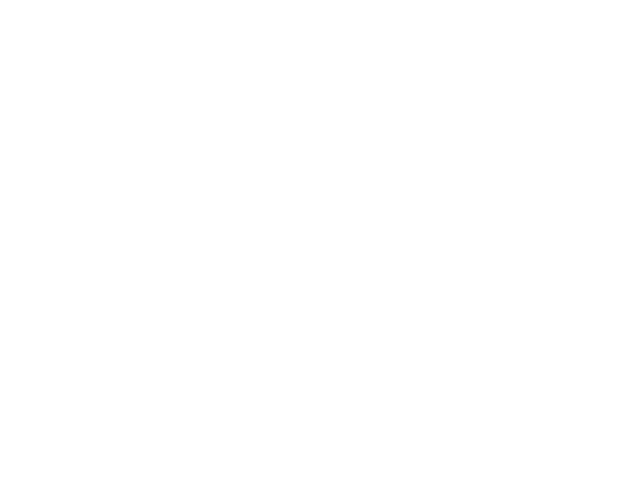
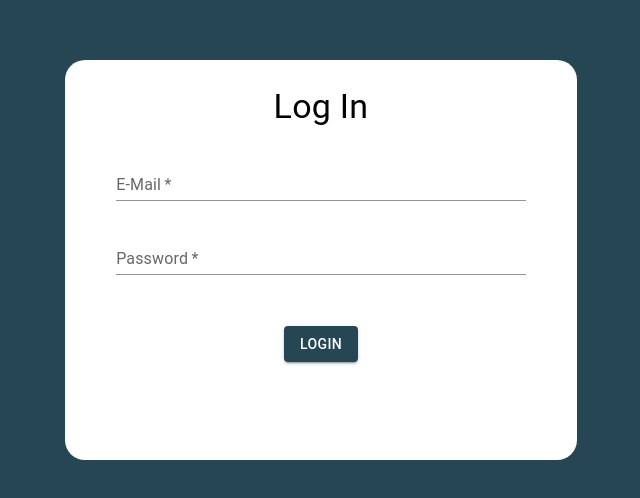
Before and after one commit to Jacobsmi/LoginSystem, a React (Create React App) app in the folder client/: page /login in a window 1280 px wide. Shown: the part 140-638 px from the top of the page, without its empty margins (319-959 px from the left). Built offline with nearby package versions, Linux system fonts and the light colour scheme.

Commit message:
Created basic login page. still need API call

```diff
--- a/client/src/App.js
+++ b/client/src/App.js
@@ -3,6 +3,7 @@ import Landing from './Landing/Landing';
 import { createTheme, ThemeProvider } from '@mui/material/styles';
 import Signup from "./Signup/Signup";
 import Homepage from "./Homepage/Homepage";
+import Login from "./Login/Login";
 
 export default function App() {
   const theme = createTheme({
@@ -25,9 +26,12 @@ export default function App() {
       <div className="App">
         <BrowserRouter>
           <Switch>
-            <Switch path="/home">
+            <Route path="/login">
+              <Login />
+            </Route>
+            <Route path="/home">
               <Homepage />
-            </Switch>
+            </Route>
             <Route path="/signup">
               <Signup />
             </Route>
--- /dev/null
+++ b/client/src/Login/Login.js
@@ -0,0 +1,100 @@
+import { Box, Typography, TextField, Button } from "@mui/material";
+import { useState } from "react";
+
+export default function Login() {
+
+  const [email, setEmail] = useState('')
+  const [validEmail, setValidEmail] = useState(true)
+
+  const [password, setPassword] = useState('')
+  const [validPassword, setValidPassword] = useState(true)
+
+  const emailRegex = /^(([^<>()[\]\\.,;:\s@"]+(\.[^<>()[\]\\.,;:\s@"]+)*)|(".+"))@((\[[0-9]{1,3}\.[0-9]{1,3}\.[0-9]{1,3}\.[0-9]{1,3}\])|(([a-zA-Z\-0-9]+\.)+[a-zA-Z]{2,}))$/
+  const passwordRegex = /^(?=.*\d)(?=.*[a-z])(?=.*[A-Z])(?=.*[!@#$%^&*()])[0-9a-zA-Z!@#$%^&*()]{8,}$/
+
+  const handleChange = (event) => {
+    if (event.target.id === "Login-Email") {
+      setEmail(event.target.value);
+      setValidEmail(emailRegex.test(event.target.value));
+    } else if (event.target.id === "Login-Password") {
+      setPassword(event.target.value);
+      setValidPassword(passwordRegex.test(event.target.value));
+    }
+  }
+
+  const handleClick = async () =>{
+    setValidEmail(emailRegex.test(email));
+    setValidPassword(passwordRegex.test(password));
+
+    if (emailRegex.test(email) && passwordRegex.test(password)){
+      console.log("Ready for API call")
+    }
+  }
+
+  return (
+    <Box
+      sx={{
+        height: "100vh",
+        width: "100vw",
+        minHeight: "600px",
+        bgcolor: "primary.main",
+        display: "flex",
+        justifyContent: "center",
+        alignItems: "center"
+      }}
+    >
+      <Box
+        sx={{
+          height: "50%",
+          width: ["90%", "80%", "50%", "40%", "30%"],
+          bgcolor: "white",
+          borderRadius: "20px",
+          textAlign: "center"
+
+        }}
+      >
+        <Typography
+          variant="h4"
+          sx={{ marginBottom: "5%", marginTop: "5%" }}
+        >Log In</Typography>
+
+        <TextField
+          required
+          variant="standard"
+          label="E-Mail"
+          sx={{
+            width: "80%"
+          }}
+          type="text"
+          value={email}
+          onChange={handleChange}
+          error={!validEmail}
+          id="Login-Email"
+        ></TextField>
+
+
+        <TextField
+          required
+          variant="standard"
+          label="Password"
+          sx={{
+            width: "80%",
+            marginTop: "5%"
+          }}
+          type="password"
+          value={password}
+          onChange={handleChange}
+          error={!validPassword}
+          id="Login-Password"
+        ></TextField><br />
+
+        <Button
+          variant="contained"
+          sx={{ marginTop: "10%" }}
+          onClick={handleClick}
+        >Login</Button>
+      </Box>
+
+    </Box>
+  )
+}
```
